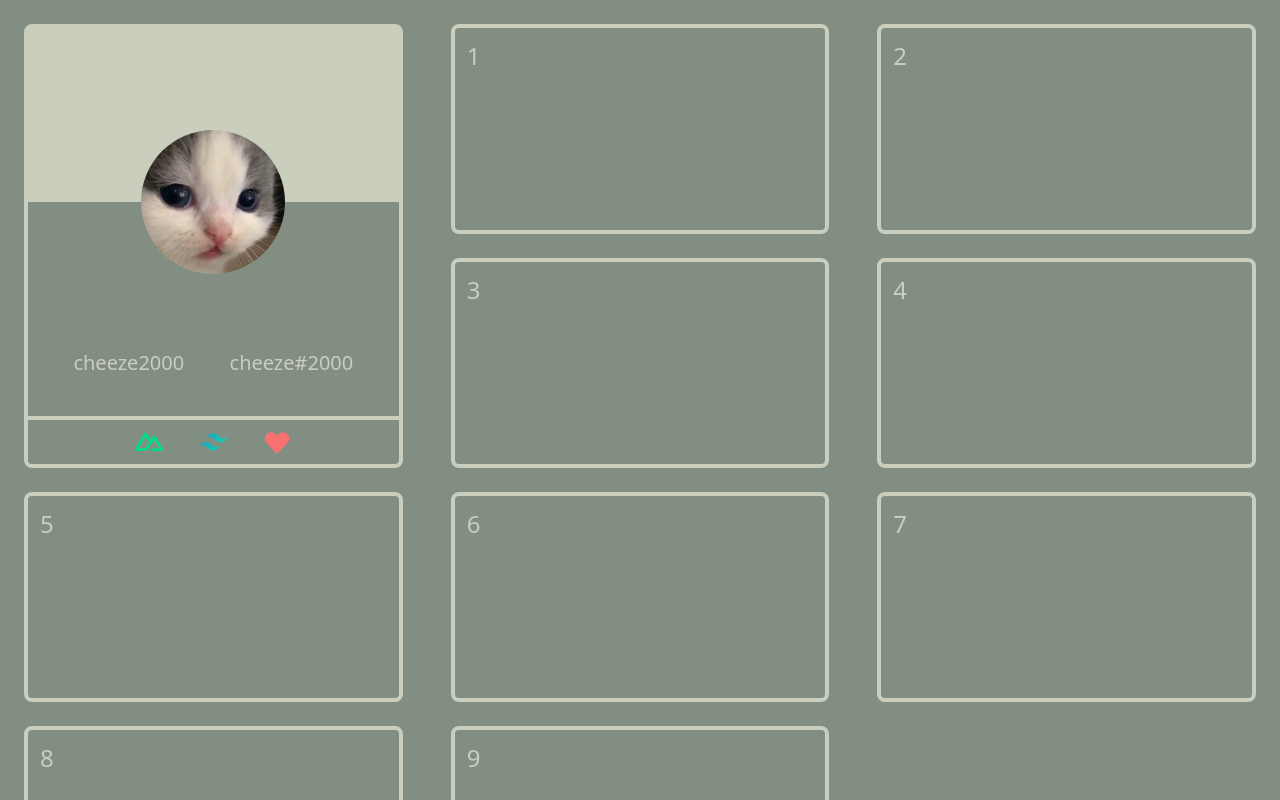
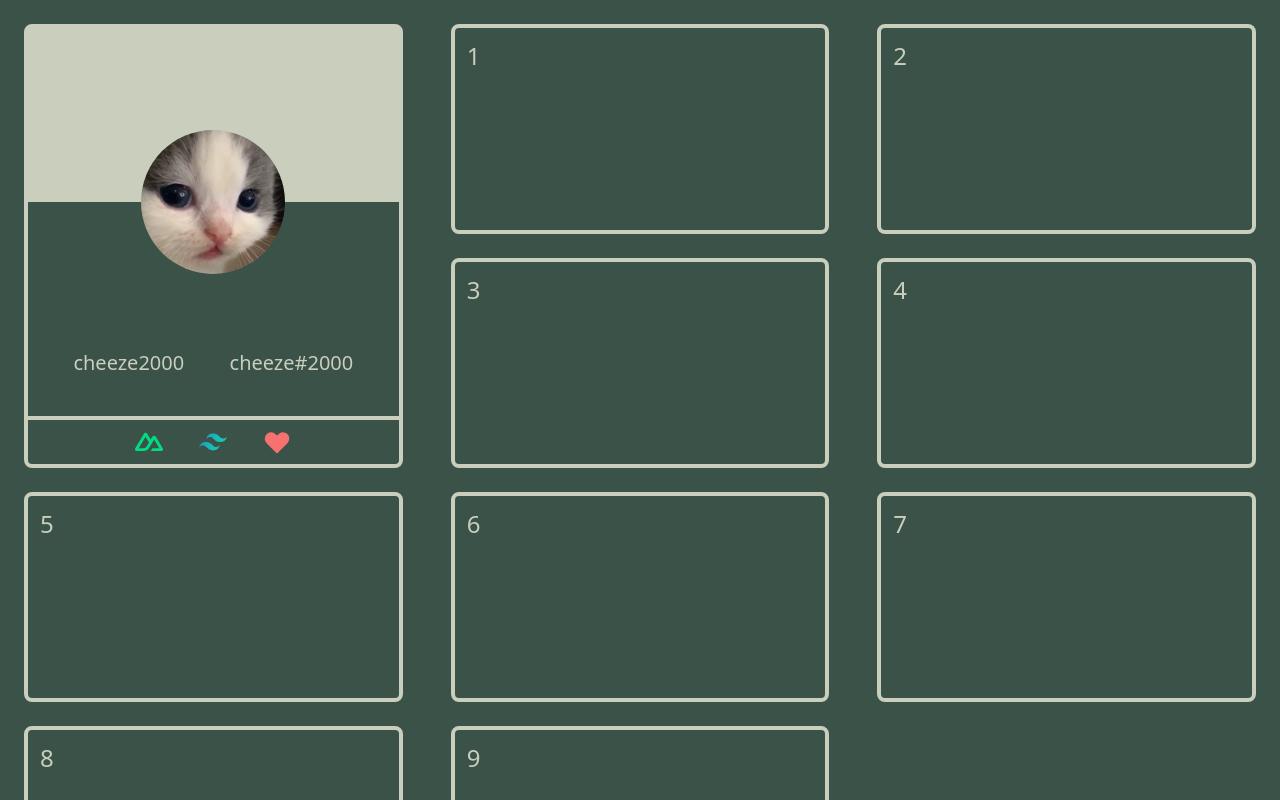
Before and after one commit to cheeze2000/blog, a Nuxt app: page / in a window 1280 px wide. Shown: the top 800 px of the page. Built offline with nearby package versions, Linux system fonts and the light colour scheme; some icons are missing.

Commit message:
build: change tailwind colours

```diff
--- a/tailwind.config.js
+++ b/tailwind.config.js
@@ -10,9 +10,9 @@ module.exports = {
 		},
 		extend: {
 			colors: {
-				"primary": "#838e83",
+				"primary": "#3b5249",
 				"secondary": "#c9cebd",
-				"accent": "#343434"
+				"accent": "#d7816a"
 			},
 			spacing: {
 				"18": "4.5rem",
```
